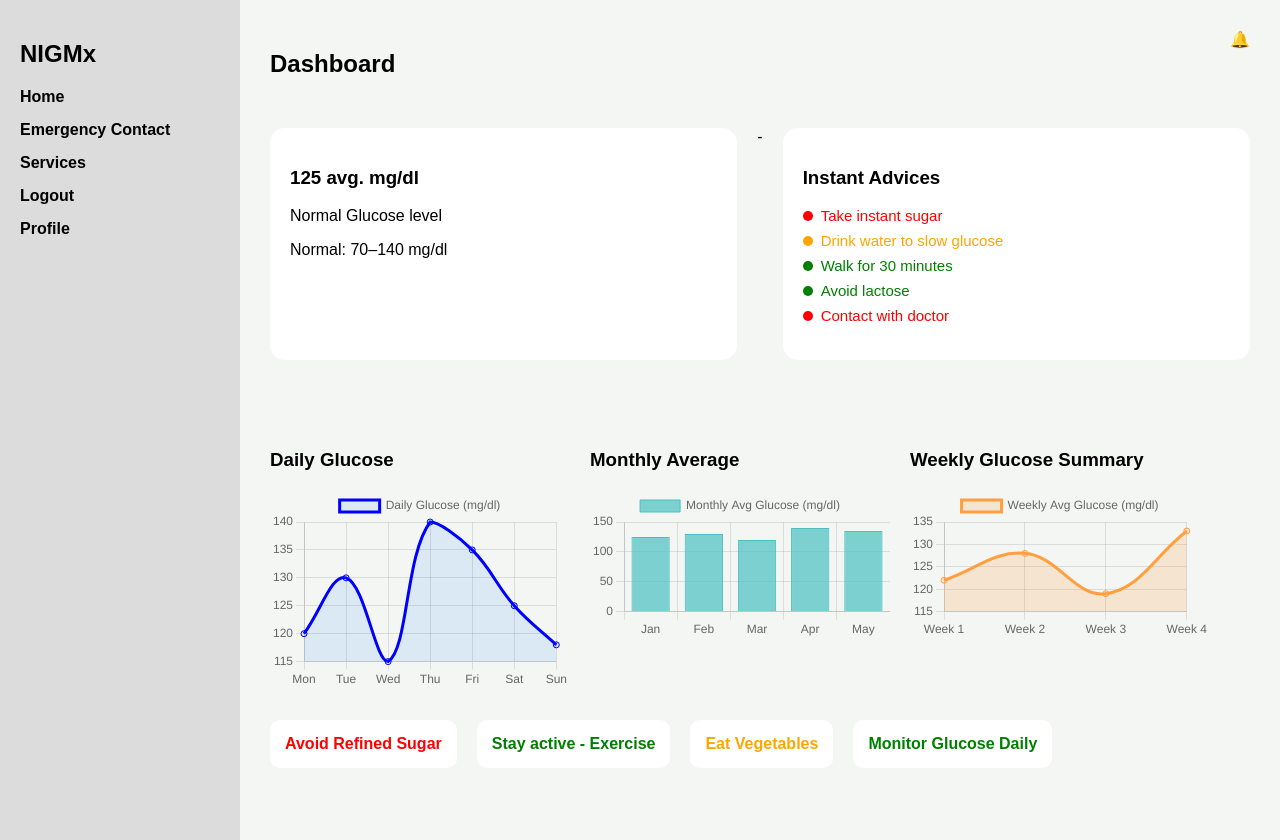
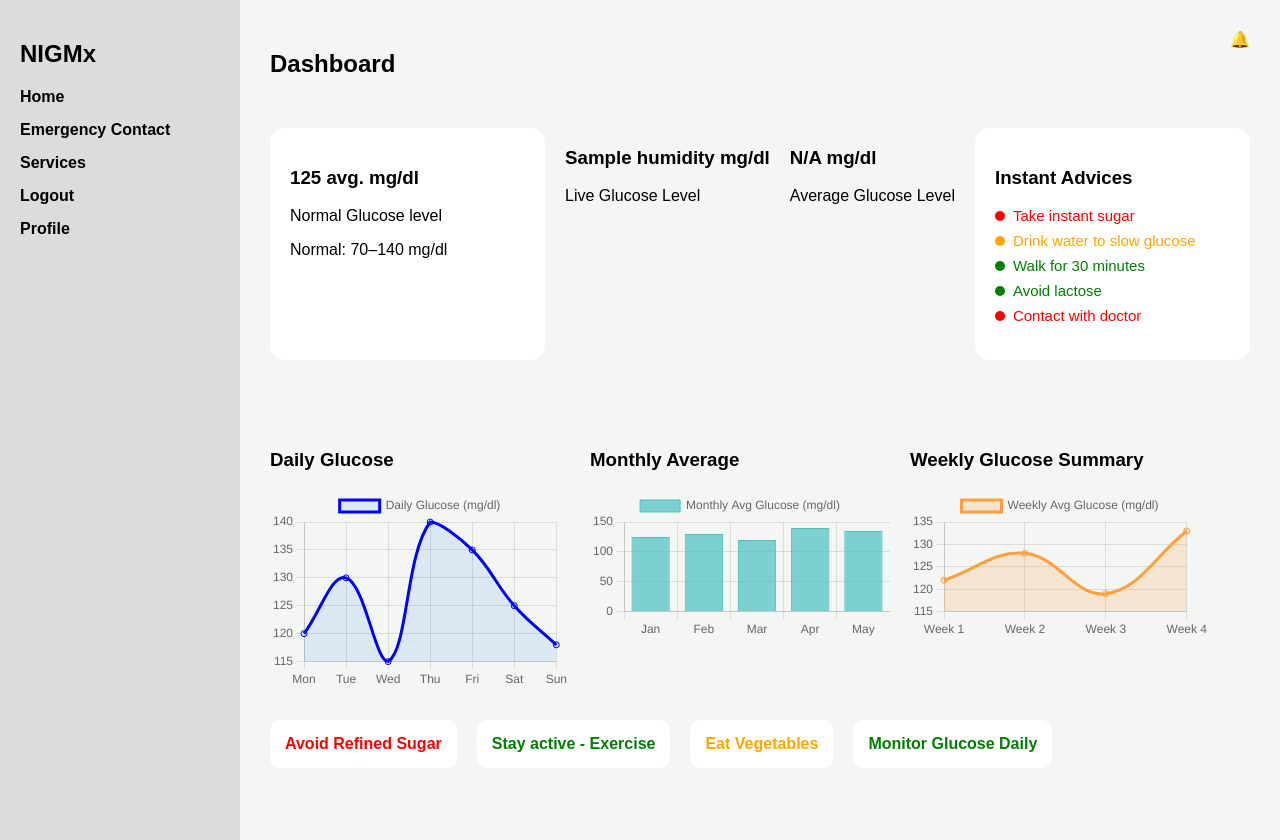
Before and after one commit to robi-r/NIGMx, a Django app: page / in a window 1280 px wide. Run offline with Django 5.2, Linux system fonts and the light colour scheme; tables that the repository leaves empty hold one stand-in row (values such as "Sample post"); a database or web service that is not in the repository returns one stand-in record (values such as "Sample title"); data that the repository does not hold is empty.

Commit message:
integrated live glucose in dashboard

```diff
--- a/monitor/templates/dashboard.html
+++ b/monitor/templates/dashboard.html
@@ -29,7 +29,15 @@
                 <p>Normal Glucose level</p>
                 <div class="range">Normal: 70–140 mg/dl</div>
             </div>
-            -
+            <div class="glucose-live">
+                <h3>{{ glucose }} mg/dl</h3>
+                <p>Live Glucose Level</p>
+            </div>
+
+            <div class="glucose-average">
+                <h3>{{ average }} mg/dl</h3>
+                <p>Average Glucose Level</p>
+            </div>
 
             <div class="instant-advices">
                 <h3>Instant Advices</h3>
--- a/monitor/views.py
+++ b/monitor/views.py
@@ -29,5 +29,29 @@ def home(request):
         'timestamp': latest_key
     })
 
+#def dashboard(request):
+   # return render(request, 'dashboard.html')
+
 def dashboard(request):
-    return render(request, 'dashboard.html')
+    try:
+        response = requests.get(f"{FIREBASE_URL}/glucoseLevel.json")
+        data = response.json()
+
+        if data:
+            # Sort keys and get the latest
+            keys = sorted(data.keys())
+            values = [entry.get('humidity', 0) for entry in data.values() if isinstance(entry, dict)]
+            latest_value = data[keys[-1]].get('humidity', 'N/A')
+            average_value = round(sum(values) / len(values), 1) if values else 'N/A'
+        else:
+            latest_value = 'No data'
+            average_value = 'N/A'
+
+    except Exception as e:
+        latest_value = 'Error'
+        average_value = 'N/A'
+
+    return render(request, 'dashboard.html', {
+        'glucose': latest_value,
+        'average': average_value
+    })
```
